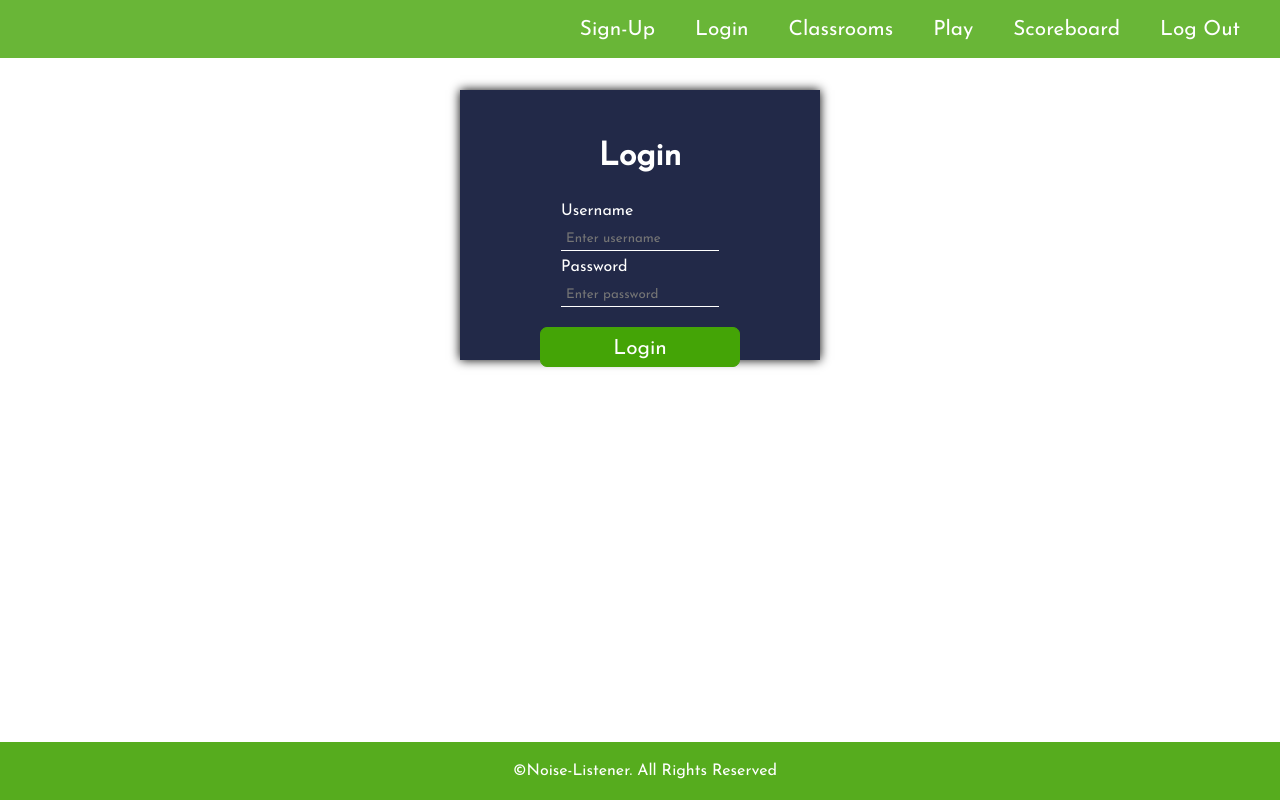
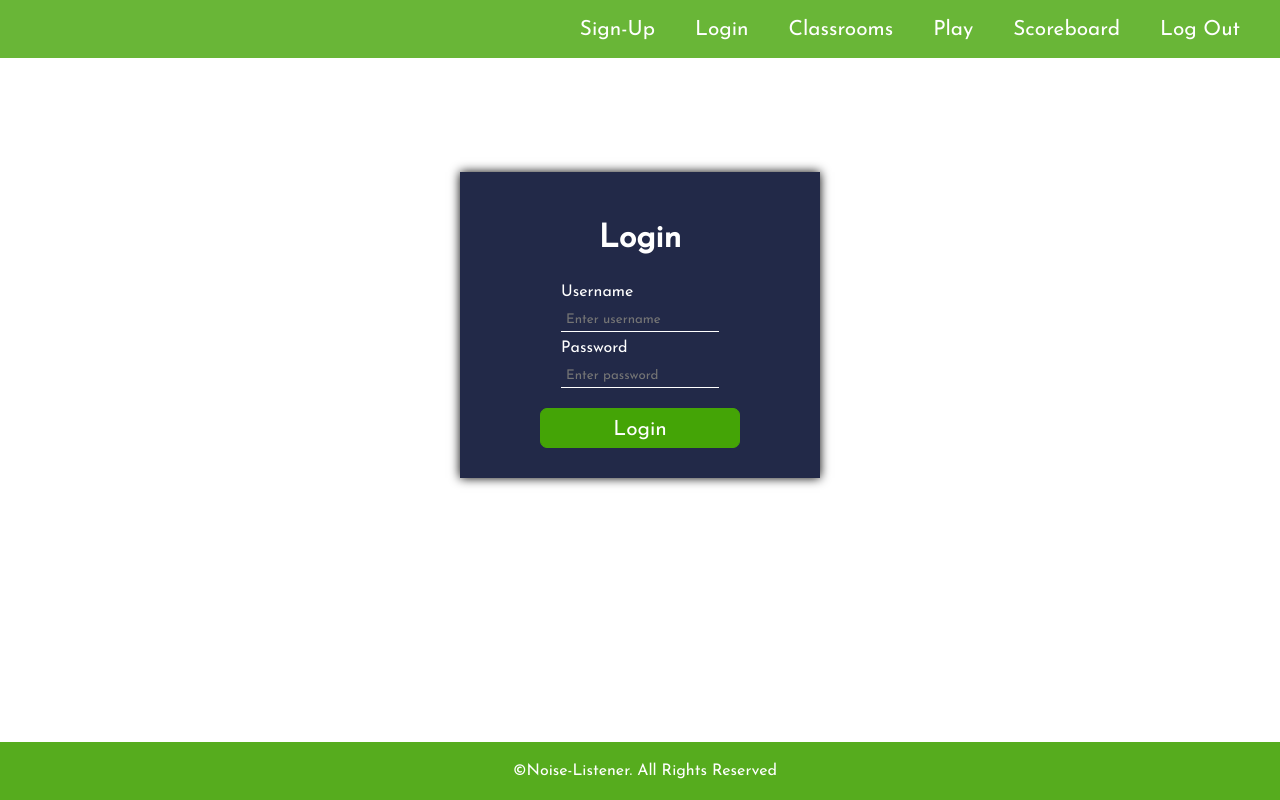
Before and after one commit to noise-controller-0520/noise-controller-0520-FE, a React (Create React App) app in the folder noise_controller/: page /login in a window 1280 px wide. Built offline with nearby package versions, Linux system fonts and the light colour scheme.

Commit message:
Login height closer to center

```diff
--- a/noise_controller/src/components/ClassListPage/ClassListPage.css
+++ b/noise_controller/src/components/ClassListPage/ClassListPage.css
@@ -12,7 +12,7 @@
 	margin: 15% auto 0;
 }
 
-@media only screen and (max-width: 500px) {
+@media only screen and (max-width: 700px) {
 	.class-input {
 		width: 100%;
 		box-shadow: none;
--- a/noise_controller/src/components/Login/Login.css
+++ b/noise_controller/src/components/Login/Login.css
@@ -37,7 +37,8 @@ input {
 	width: 100%;
 	display: flex;
 	justify-content: center;
-	height: 45vh;
+	align-items: center;
+	height: 70vh;
 }
 
 /*
--- a/noise_controller/src/components/Scoreboard/ScoresPage.css
+++ b/noise_controller/src/components/Scoreboard/ScoresPage.css
@@ -29,9 +29,9 @@
     /* margin: 10px; */
 }
 ::-webkit-scrollbar-thumb {
-    background: #CCCCCC;
+    background: #DDDDDD;
 }
-::-webkit-scrollbar-thumb:hover {background: #AAAAAA;}
+::-webkit-scrollbar-thumb:hover {background: #BBBBBB;}
 
 @media only screen and (max-width: 1000px) {
     .scores {
```
